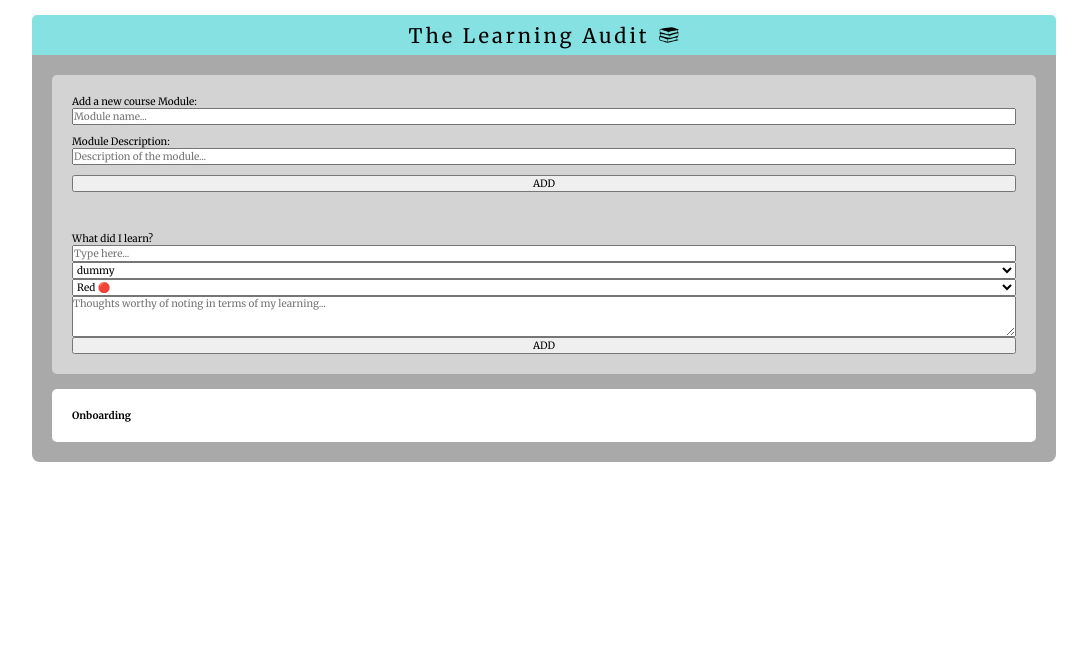
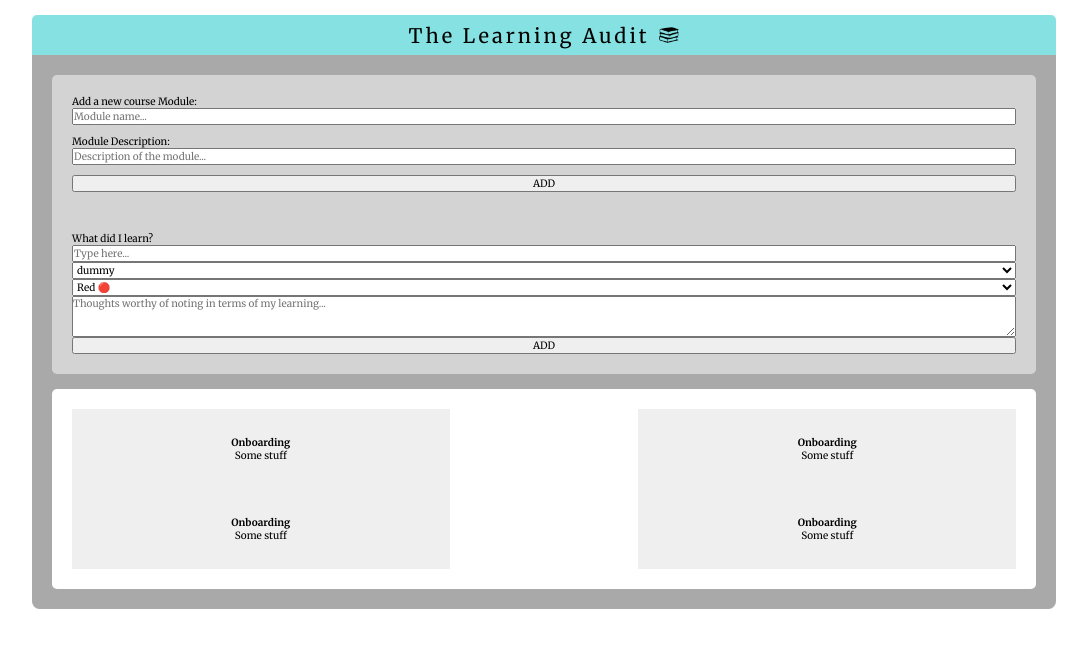
Before and after one commit to Tyriol/learning-audit, a Next.js app in the folder learning-audit-app/: page / in a window 1280 px wide. Shown: the top 648 px of the page, without its empty margins (96-1183 px from the left). Built offline with nearby package versions, Linux system fonts and the light colour scheme.

Commit message:
added some html and styling for module buttons

```diff
--- a/learning-audit-app/app/components/ModuleList/ModuleList.jsx
+++ b/learning-audit-app/app/components/ModuleList/ModuleList.jsx
@@ -5,12 +5,31 @@ export default function ModuleList() {
     return (
         <section className={styles.display}>
         <div className={styles.moduleDisplay}>
-          <h3>Onboarding</h3>
           <ul className={styles.uList}>
-            <li></li>
-            <li></li>
-            <li></li>
-            <li></li>
+            <li className={styles.uListItem}>
+              <button className={styles.button} type="button">
+                <h3>Onboarding</h3>
+                <p>Some stuff</p>
+              </button>
+            </li>
+            <li className={styles.uListItem}>
+              <button className={styles.button} type="button">
+                <h3>Onboarding</h3>
+                <p>Some stuff</p>
+              </button>
+            </li>
+            <li className={styles.uListItem}>
+              <button className={styles.button} type="button">
+                <h3>Onboarding</h3>
+                <p>Some stuff</p>
+              </button>
+            </li>
+            <li className={styles.uListItem}>
+              <button className={styles.button} type="button">
+                <h3>Onboarding</h3>
+                <p>Some stuff</p>
+              </button>
+            </li>
           </ul>
         </div>
       </section>
--- a/learning-audit-app/app/components/ModuleList/ModuleList.module.css
+++ b/learning-audit-app/app/components/ModuleList/ModuleList.module.css
@@ -1,5 +1,4 @@
 .display {
-
     background-color: white;
     padding: 2rem;
     margin-top: 1.5rem;
@@ -7,5 +6,18 @@
   }
 
   .uList {
+    display: flex;
+    flex-wrap: wrap;
+    justify-content: space-between;
     list-style: none;
   }
+
+  .uListItem {
+    width: 40%;
+  }
+
+  .button {
+    border: none;
+    width: 100%;
+    height: 8rem;
+  }
```
